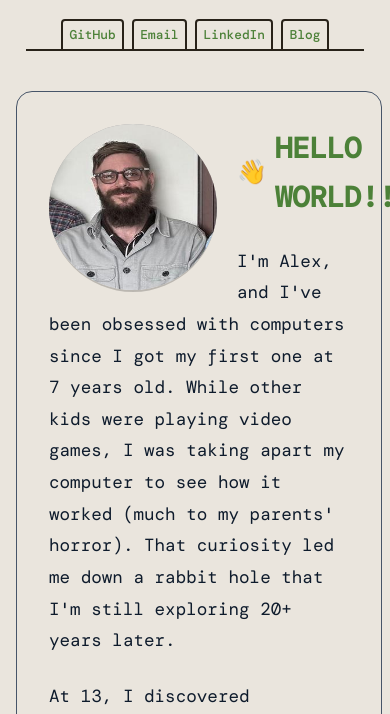
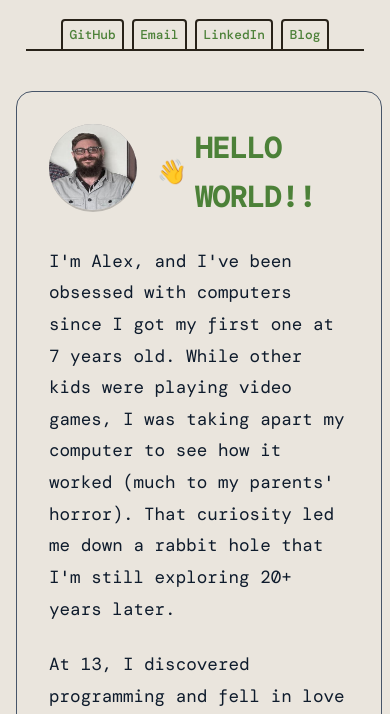
Before and after one commit to guycipher/guycipher.github.io, a plain HTML site: page index.html in a window 390 px wide. Shown: the part 65-779 px from the top of the page. Drawn offline with nearby package versions, Linux system fonts and the light colour scheme; a web font is replaced by a local one.

Commit message:
header href underscore remove and better responsive me :)

```diff
--- a/assets/styles.css
+++ b/assets/styles.css
@@ -39,6 +39,10 @@ a:hover {
     -webkit-background-clip: text;
     -webkit-text-fill-color: transparent;
     margin-bottom: 1rem;
+}
+
+.hero h1 a, .hero h1 a:hover {
+    text-decoration: none;
 }
 
 .hero-subtitle {
@@ -267,6 +271,11 @@ footer {
         font-size: 1.6rem;
     }
 
+    .me {
+        width: 88px;
+        height: 88px;
+    }
+
 
     .hero-links {
         display: flex;
```
